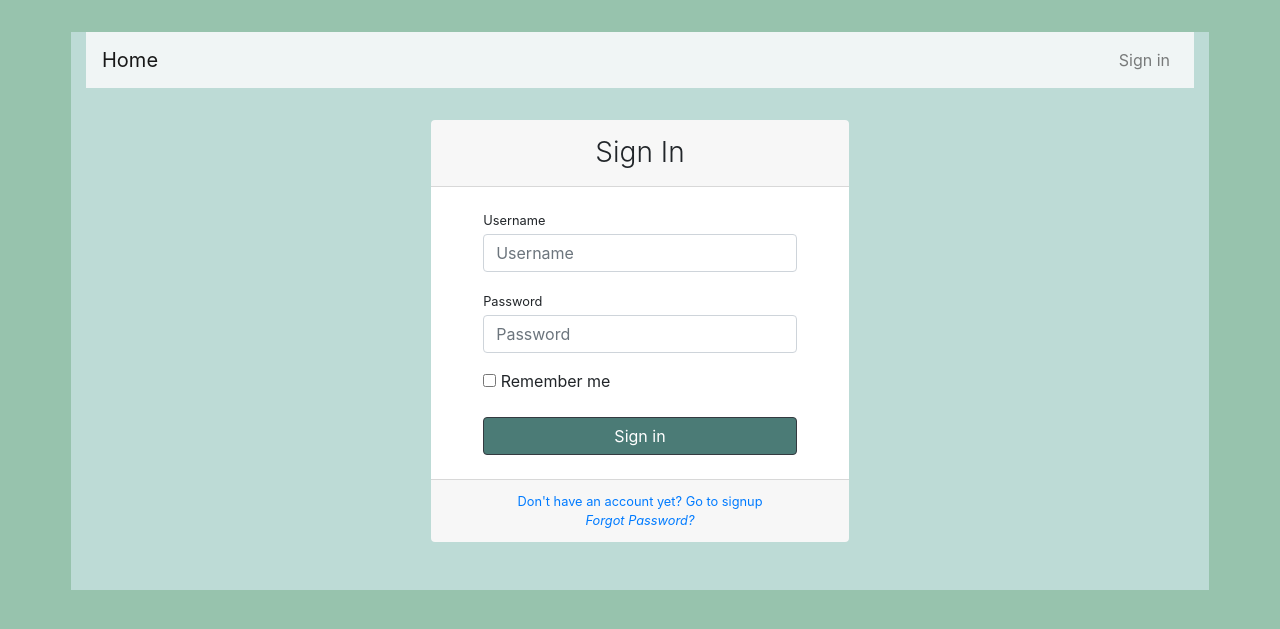
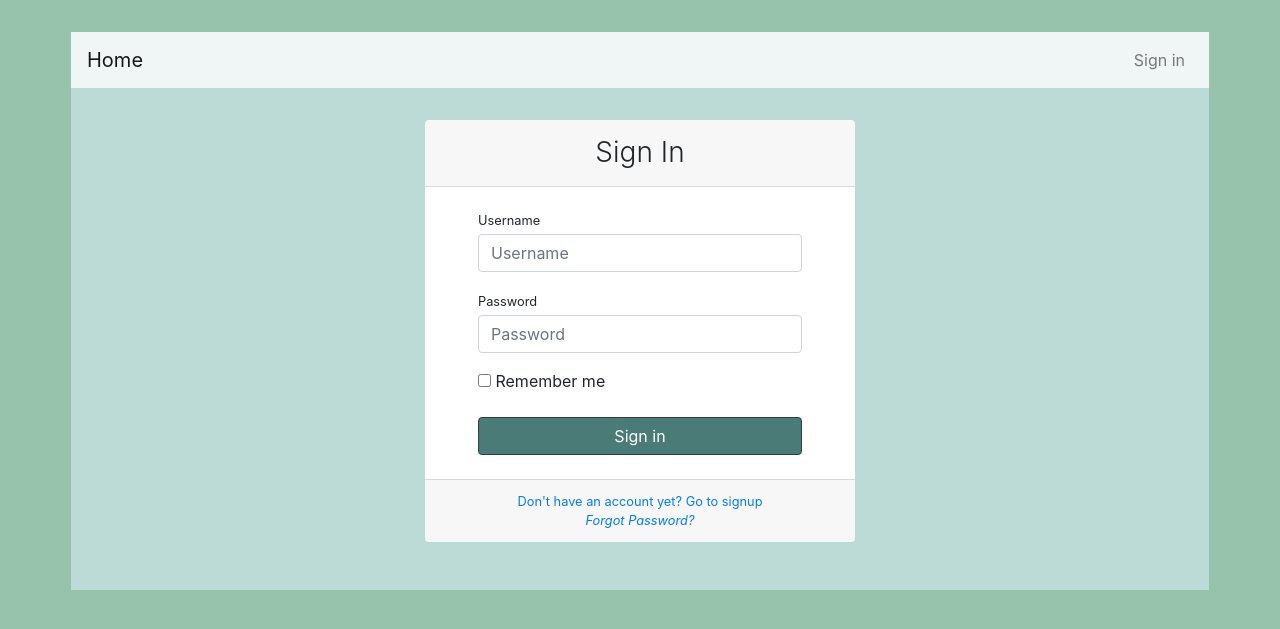
Before and after one commit to d-p2710/ECM2423_CtrlFreaks, a Django app: page / in a window 1280 px wide. Shown: the top 629 px of the page. Run offline with Django 5.2, Linux system fonts and the light colour scheme; some libraries are stand-ins or nearby versions.

Commit message:
Update login.css

```diff
--- a/users/static/users/login.css
+++ b/users/static/users/login.css
@@ -5,3 +5,8 @@ body {
 .btn-dark {
     background-color: #4b7b76;
 }
+
+.col-md-12 {
+    padding-left: 0px;
+    padding-right: 0px;
+}
```
